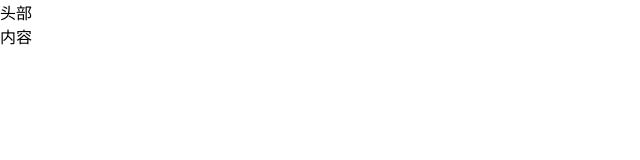
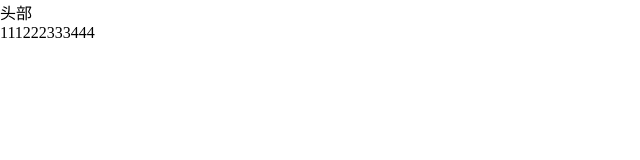
Before and after one commit to ly1601n/1111, a plain HTML site: page src/index.html in a window 1280 px wide. Shown: the full height of the page, 0-640 px from the left. Drawn offline with Linux system fonts and the light colour scheme.

Commit message:
提交content

```diff
--- a/src/css/style.css
+++ b/src/css/style.css
@@ -7,3 +7,11 @@ html,body,.wrap{
     width:100%;
     height:100%;
 }
+.content{
+    width:100%;
+    flex:1;
+    overflow-y:scroll;
+}
+ul li{
+    float:left;
+}
--- a/src/index.html
+++ b/src/index.html
@@ -10,7 +10,14 @@
 <body>
     <div class='wrap'>
         <header>头部</header>
-        <div class='content'>内容</div>
+        <div class='content'>
+            <ul>
+                <li>111</li>
+                <li>222</li>
+                <li>333</li>
+                <li>444</li>
+            </ul>
+        </div>
     </div>
 
 </body>
```
